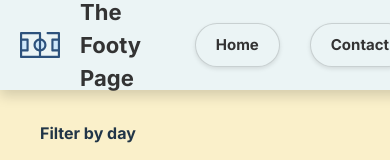
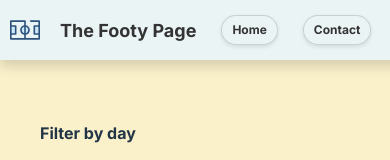
Before and after one commit to niks-77/the-footy-page-app, a React (Vite) app in the folder frontend/: page / in a window 390 px wide. Shown: the top 160 px of the page. Built offline with nearby package versions, Linux system fonts and the light colour scheme; no server answers.

Commit message:
Add responsive styles for header component

```diff
--- a/frontend/src/header/Header.styl
+++ b/frontend/src/header/Header.styl
@@ -48,3 +48,23 @@
     background #dfe6e8
     transform translateY(-2px)
     box-shadow 0 4px 8px rgba(0,0,0,0.15)
+
+@media (max-width: 600px)
+  .header
+    padding 5px 10px
+    height 50px
+    font-size 13px
+
+  .header-left
+    gap 8px
+
+  .logo
+    width 30px
+
+  .header-link
+    font-size 18px
+
+  .home-button
+    padding 5px 10px
+    font-size 12px
+    margin-left 5px
```
